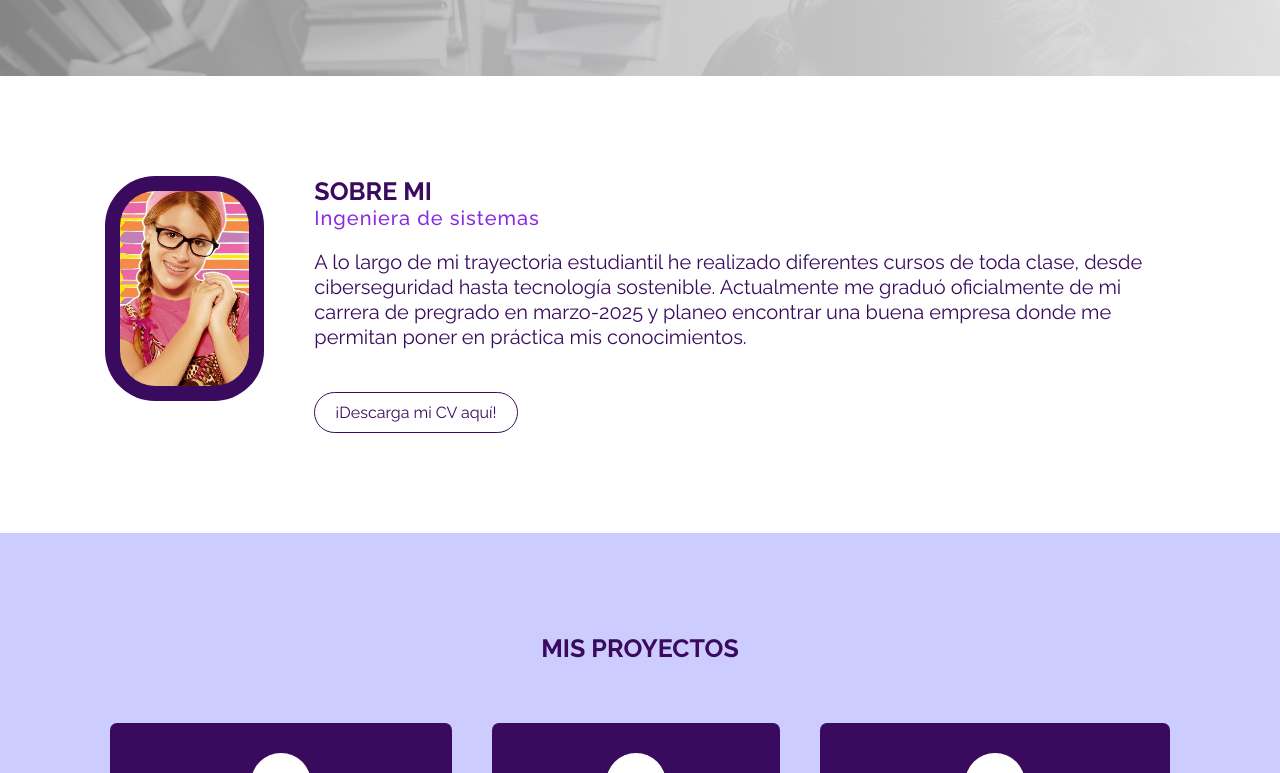
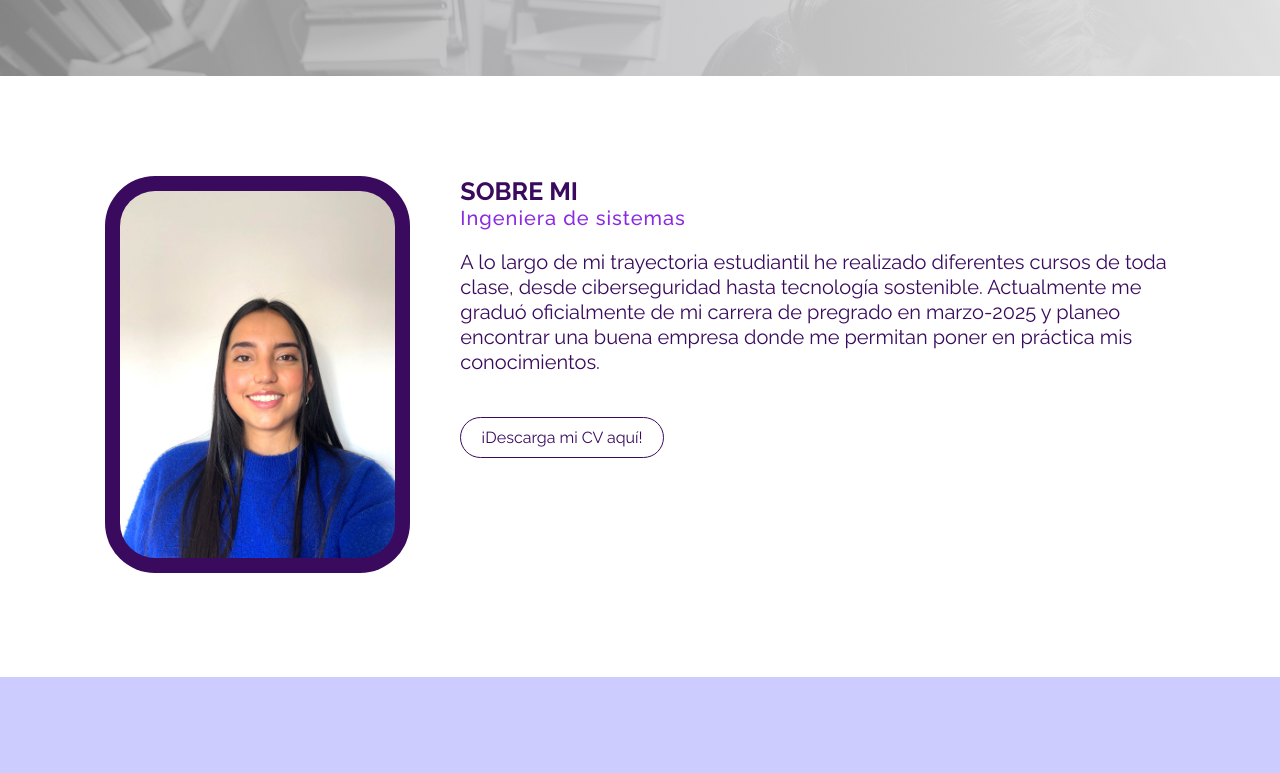
Before and after one commit to linaMoraP/portafolio, a plain HTML site: page index.html in a window 1280 px wide. Shown: the part 724-1497 px from the top of the page. Drawn offline with Linux system fonts and the light colour scheme; a web font is replaced by a local one.

Commit message:
Cambio foto

```diff
--- a/index.html
+++ b/index.html
@@ -49,7 +49,7 @@
     <!-- inicio seccion sobre mi -->
     <section id="aboutMe">
         <div class="me">
-            <img src="/img/patito-feo.jpg" alt="">
+            <img src="/img/Foto_fondoBlanco.jpeg" alt="">
         </div>
         <div class="aboutMe">
             <h2 class="title-aboutMe">SOBRE MI</h2>
```
Also changed, not shown: img/Foto_fondoBlanco.jpeg (added), img/patito-feo.jpg (deleted).
